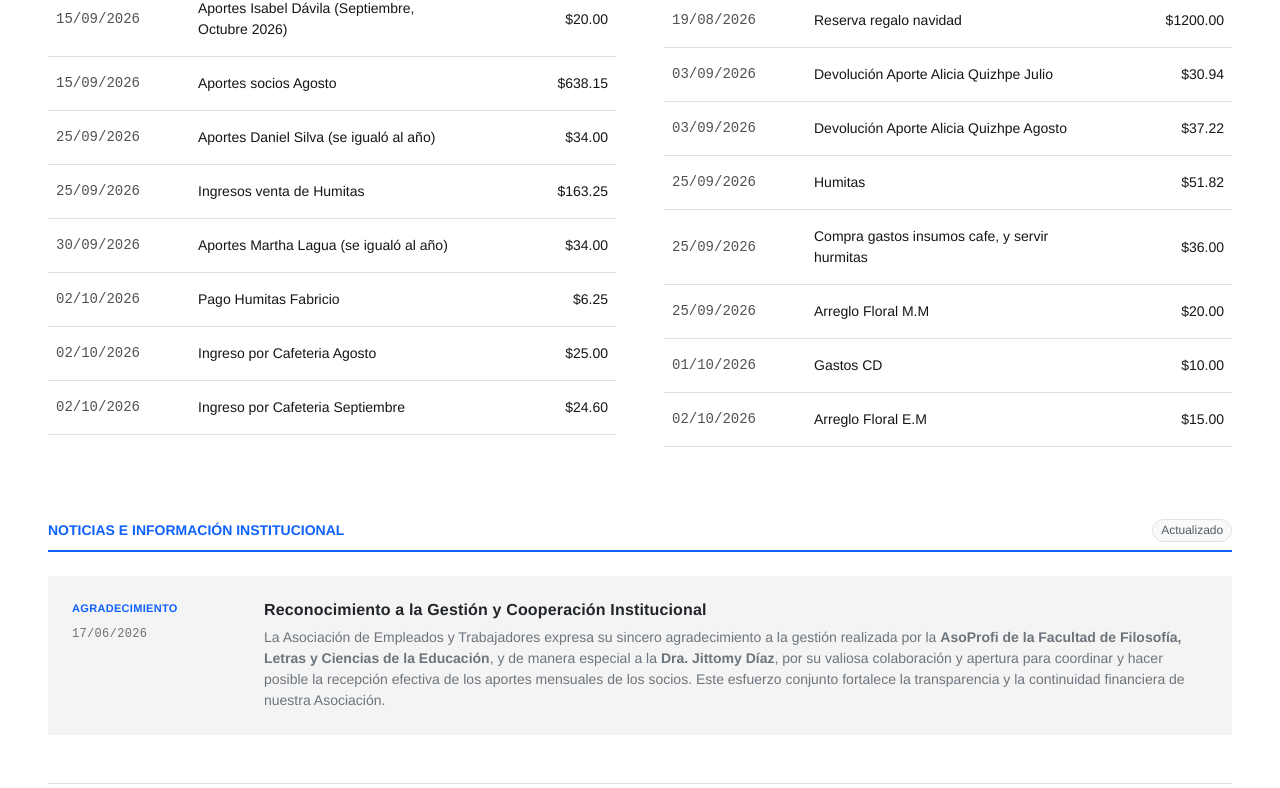
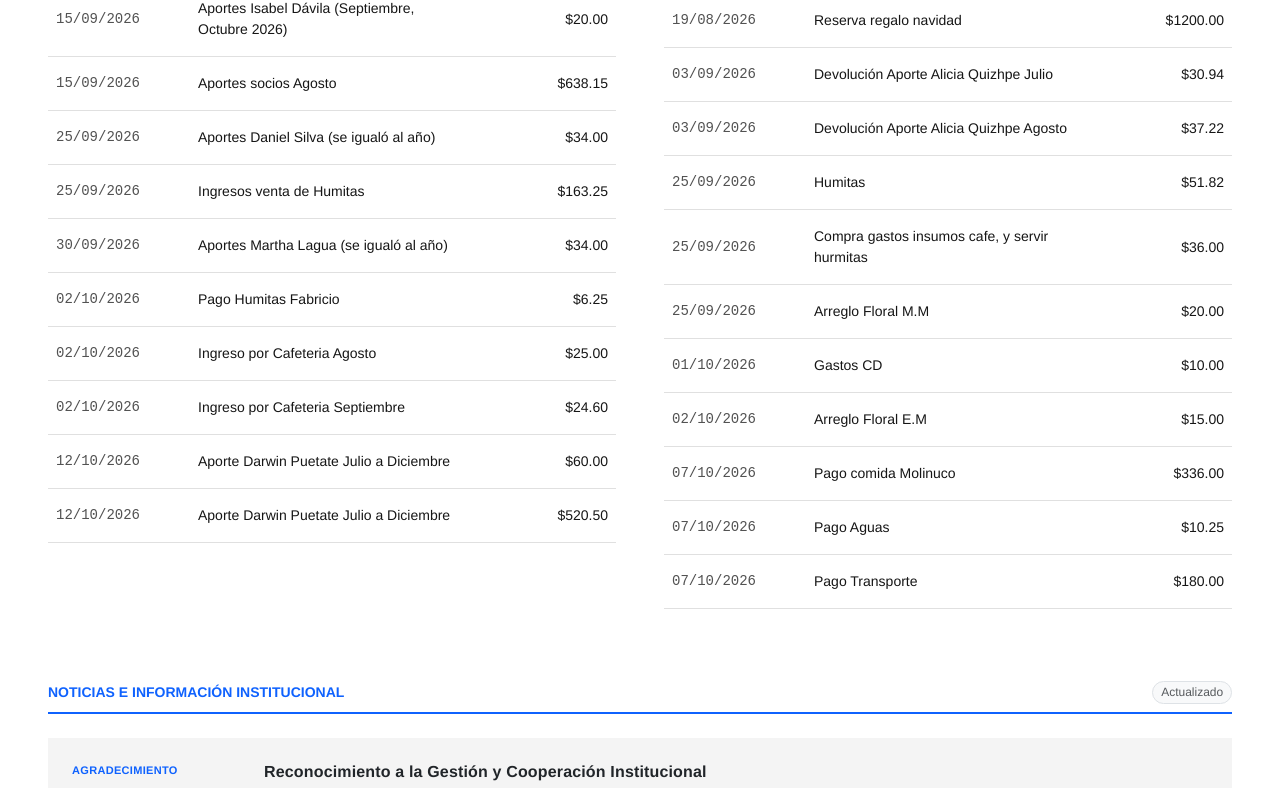
Before and after one commit to jjorgeadrian007/cuentas_aso, a React (Vite) app: page / in a window 1280 px wide. Shown: the part 1637-2425 px from the top of the page. Built offline with nearby package versions, Linux system fonts and the light colour scheme.

Commit message:
cuentas corte 12 de octubre

```diff
--- a/src/App.jsx
+++ b/src/App.jsx
@@ -31,7 +31,8 @@ export default function DashboardAsociacion() {
     { id: 23, fecha: "02/10/2026", nombre: "Pago Humitas Fabricio", valor: 6.25 },
     { id: 24, fecha: "02/10/2026", nombre: "Ingreso por Cafeteria Agosto", valor: 25.00 },
     { id: 25, fecha: "02/10/2026", nombre: "Ingreso por Cafeteria Septiembre", valor: 24.60 },
-
+    { id: 26, fecha: "12/10/2026", nombre: "Aporte Darwin Puetate Julio a Diciembre", valor: 60.00 },
+    { id: 27, fecha: "12/10/2026", nombre: "Aporte Darwin Puetate Julio a Diciembre", valor: 520.50 },
   ]);
 
   const [egresos] = useState([
@@ -61,6 +62,9 @@ export default function DashboardAsociacion() {
     { id: 24, fecha: "25/09/2026", nombre: "Arreglo Floral M.M", valor: 20.00 },
     { id: 25, fecha: "01/10/2026", nombre: "Gastos CD", valor: 10.00 },
     { id: 26, fecha: "02/10/2026", nombre: "Arreglo Floral E.M", valor: 15.00 },
+    { id: 27, fecha: "07/10/2026", nombre: "Pago comida Molinuco", valor: 336.00 },
+    { id: 28, fecha: "07/10/2026", nombre: "Pago Aguas", valor:10.25 },
+    { id: 29, fecha: "07/10/2026", nombre: "Pago Transporte", valor:180 },
   ]);
 
 
```
